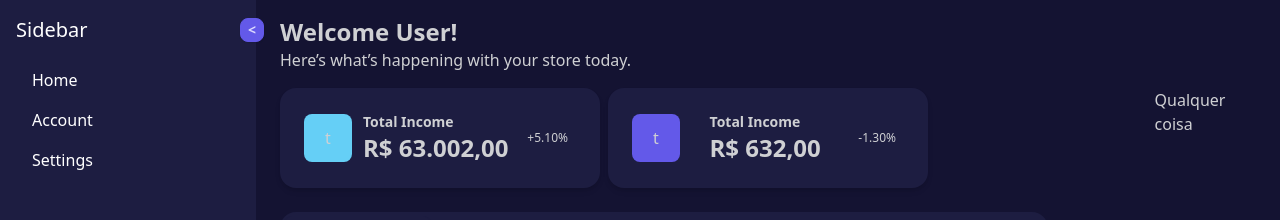
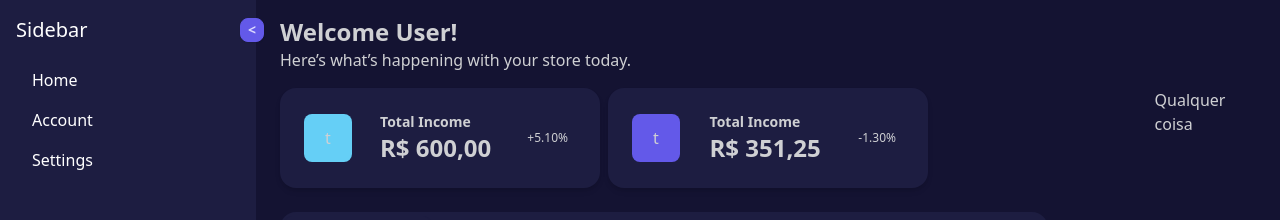
Before and after one commit to MarcusMartins38/myfyui, a React (Vite) app: page / in a window 1280 px wide. Shown: the top 220 px of the page. Built offline with nearby package versions, Linux system fonts and the light colour scheme; data requests are answered from the project's data file.

Commit message:
feat: use selectors to calculate total by status

```diff
--- a/src/App.tsx
+++ b/src/App.tsx
@@ -1,8 +1,12 @@
+import { useSelector } from 'react-redux';
 import Card from './components/Card';
 import Sidebar from './components/Sidebar';
 import TransactionTable from './components/TransactionTable';
+import { selectTotalIncome, selectTotalOutcome } from './redux/transaction/transaction.selectors';
 
 function App() {
+  const totalIncome = useSelector(selectTotalIncome);
+  const totalOutcome = useSelector(selectTotalOutcome);
   return (
     <div className="flex flex-row w-full h-full">
       <Sidebar />
@@ -20,7 +24,7 @@ function App() {
               <Card
                 icon="t"
                 title="Total Income"
-                value={63002.0}
+                value={totalIncome}
                 tagText="+5.10%"
                 tagColor="green"
                 iconBgColor="bg-secondary"
@@ -28,7 +32,7 @@ function App() {
               <Card
                 icon="t"
                 title="Total Income"
-                value={632.0}
+                value={totalOutcome}
                 tagText="-1.30%"
                 tagColor="red"
                 iconBgColor="bg-primary"
--- a/src/components/TransactionModal.tsx
+++ b/src/components/TransactionModal.tsx
@@ -1,7 +1,7 @@
 import { useState } from 'react';
 import { useDispatch, useSelector } from 'react-redux';
-import { addTransaction } from '../redux/transaction/transactionActions';
-import { setTransactionModalOpen } from '../redux/transactionModal/transactionModalActions';
+import { addTransaction } from '../redux/transaction/transaction.actions';
+import { setTransactionModalOpen } from '../redux/transactionModal/transactionModal.actions';
 import { TransactionT, TrasactionStatusT } from '../types';
 
 const TransactionModal = () => {
--- a/src/components/TransactionTable.tsx
+++ b/src/components/TransactionTable.tsx
@@ -1,7 +1,7 @@
 import { useDispatch, useSelector } from 'react-redux';
 import { useTransactions } from '../hooks/useTransactions';
 import { formatAmount, formatDate } from '../lib/utils';
-import { setTransactionModalOpen } from '../redux/transactionModal/transactionModalActions';
+import { setTransactionModalOpen } from '../redux/transactionModal/transactionModal.actions';
 import { TransactionT } from '../types';
 import Tag from './Tag';
 import TransactionModal from './TransactionModal';
--- a/src/hooks/useTransactions.ts
+++ b/src/hooks/useTransactions.ts
@@ -1,7 +1,7 @@
 import { useQuery } from '@tanstack/react-query';
 import { useEffect } from 'react';
 import { useDispatch } from 'react-redux';
-import { addManyTransactions } from '../redux/transaction/transactionActions';
+import { addManyTransactions } from '../redux/transaction/transaction.actions';
 
 export const useTransactions = () => {
   const dispatch = useDispatch();
--- a/src/redux/store.ts
+++ b/src/redux/store.ts
@@ -1,6 +1,6 @@
 import { combineReducers, createStore } from 'redux';
-import { transactionReducer } from './transaction/transactionReducer';
-import { transactionModalReducer } from './transactionModal/transactionModalReducer';
+import { transactionReducer } from './transaction/transaction.reducer';
+import { transactionModalReducer } from './transactionModal/transactionModal.reducer';
 
 const combinedReducers = combineReducers({
   transactionReducer,
--- a/src/redux/transaction/transactionReducer.ts
+++ b/src/redux/transaction/transaction.reducer.ts
@@ -1,5 +1,5 @@
 import { TransactionT } from '../../types';
-import { ADD_MANY_TRANSACTION, ADD_TRANSACTION } from './transactionActions';
+import { ADD_MANY_TRANSACTION, ADD_TRANSACTION } from './transaction.actions';
 
 type InitialStateProps = {
   transactions: TransactionT[];
--- /dev/null
+++ b/src/redux/transaction/transaction.selectors.ts
@@ -0,0 +1,13 @@
+export const selectTotalIncome = (store) => {
+  const transactions = store.transactionReducer.transactions;
+  const incomesTransactions = transactions.filter((transaction) => transaction.status === 'income');
+  return incomesTransactions.reduce((acc, curr) => acc + curr.amount, 0);
+};
+
+export const selectTotalOutcome = (store) => {
+  const transactions = store.transactionReducer.transactions;
+  const incomesTransactions = transactions.filter(
+    (transaction) => transaction.status === 'outcome',
+  );
+  return incomesTransactions.reduce((acc, curr) => acc + curr.amount, 0);
+};
--- a/src/redux/transactionModal/transactionModalReducer.ts
+++ b/src/redux/transactionModal/transactionModal.reducer.ts
@@ -1,4 +1,4 @@
-import { TRANSACTION_MODAL_SET_IS_OPEN } from './transactionModalActions';
+import { TRANSACTION_MODAL_SET_IS_OPEN } from './transactionModal.actions';
 
 const initialState = {
   isOpen: false,
```
Also changed, not shown: src/redux/transaction/transaction.actions.ts (renamed from src/redux/transaction/transactionActions.ts), src/redux/transactionModal/transactionModal.actions.ts (renamed from src/redux/transactionModal/transactionModalActions.ts).
